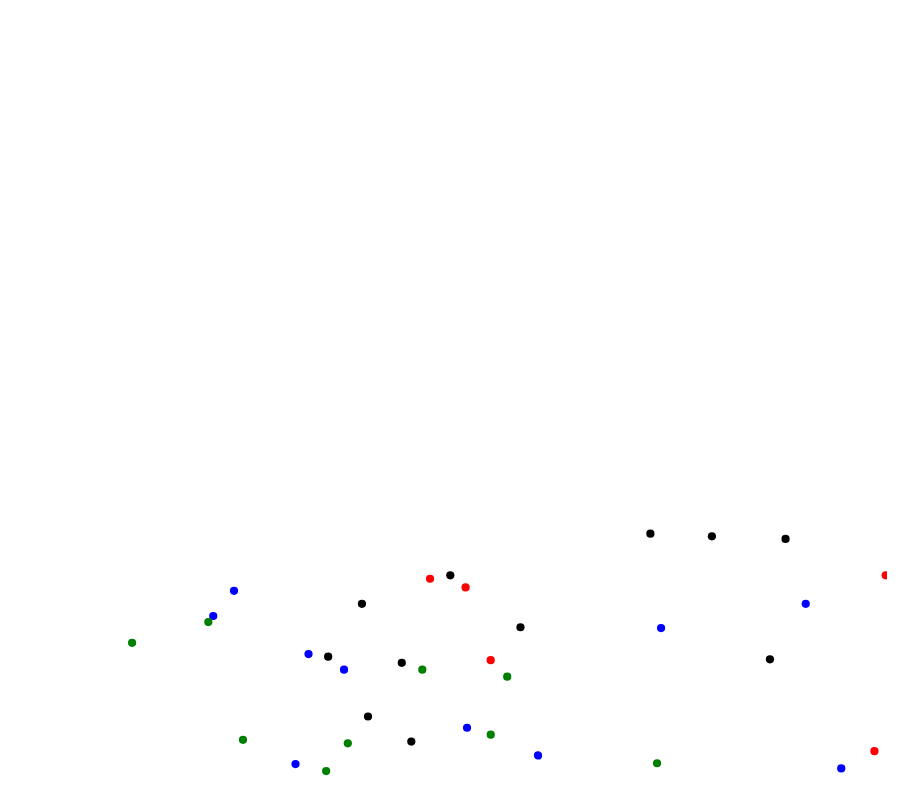
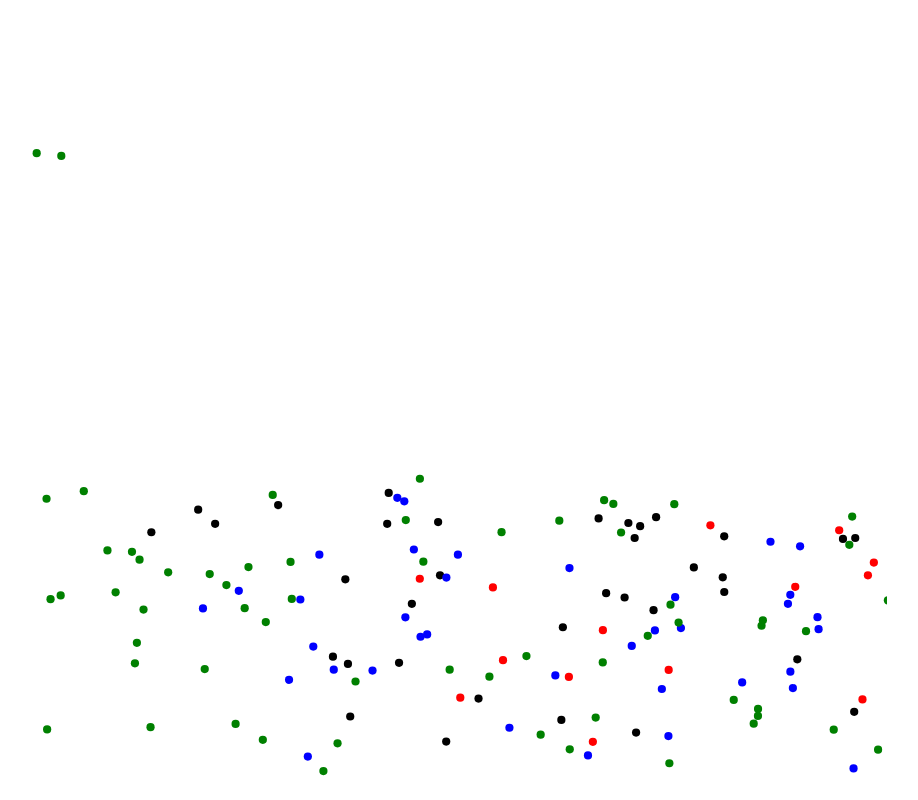
Before and after one commit to prestonprice57/c1uster, a website: page c1usterTest.html in a window 1280 px wide. Shown: the top 800 px of the page, without its empty margins (223-1141 px from the left). Drawn offline with nearby package versions, Linux system fonts and the light colour scheme.

Commit message:
Fixed the bar chart

```diff
--- a/c1usterTest.html
+++ b/c1usterTest.html
@@ -45,13 +45,13 @@
 
             var colors = ['red', 'blue', 'green', 'black'];
 
-            for (var i = 1; i < 50; i++) {
+            for (var i = 1; i < 200; i++) {
 
 
 
               var color = Math.round(3 * Math.random());
 
-              var x = Math.round(1200 * Math.random()) ;
+              var x = Math.round(1200 * Math.random())  + 75;
 
               var y = Math.round(300 * Math.random()) + 100;
 
@@ -106,10 +106,11 @@
 
           //console.log("Bucket size is : " + bucketSize);
 
+          bucketPlacement(bucketSize);
 
           paper.forEach(function (el) {
 
-
+          console.log("The id is : " + el.id);
           var tString = createBarGraph(el, scroll);
 
           el.transform(tString);
@@ -152,8 +153,10 @@
               var currentY = (endY - originY) * scrollPercentage;
               // we have a start X and Y --> we need to store this
 
+              console.log("Buckets[j] x is now : " + buckets[j].x);
 
-              buckets[j]["x"] += 5;
+              buckets[j]["x"] += 15;
+              console.log("Buckets[j] x is now : " + buckets[j].x);
 
 
               if (currentX < buckets[j].xStart) {
@@ -162,11 +165,11 @@
               var retString = "T" + currentX +"," + currentY;
 
 
-              console.log("Buckets[j] x is now : " + buckets[j].x);
 
               if (buckets[j].x >= buckets[j].xEnd) {
+                console.log("We are reverting the buckets start");
                 buckets[j].x = buckets[j].xStart;
-                buckets[j].y-=5;
+                buckets[j].yEnd -= 15;
 
               }
 
@@ -193,7 +196,7 @@
 
         //console.log("Bucket length is : " + bucketLength);
 
-        var startOfNewBucket = 0;
+        var startOfNewBucket = 10;
 
         var padding = 10;
 
@@ -206,15 +209,16 @@
 
           var endOfBucket = startOfNewBucket+bucketLength;
 
-          var pathName = "M" + startOfNewBucket + ",850 L" + endOfBucket + ", 850";
+          //var pathName = "M" + startOfNewBucket + ",850 L" + endOfBucket + ", 850";
 
-          var bucketBase = paper.path(pathName);
-
-          startOfNewBucket += (bucketLength + padding);
+          //var bucketBase = paper.path(pathName);
 
           buckets[i].x = startOfNewBucket;
           buckets[i].xStart = startOfNewBucket;
-          buckets[i].xEnd = endOfBucket;
+          buckets[i].xEnd = startOfNewBucket + bucketLength;
+          buckets[i].yEnd = 850;
+          startOfNewBucket += (bucketLength + padding);
+
 
 
         }
```
